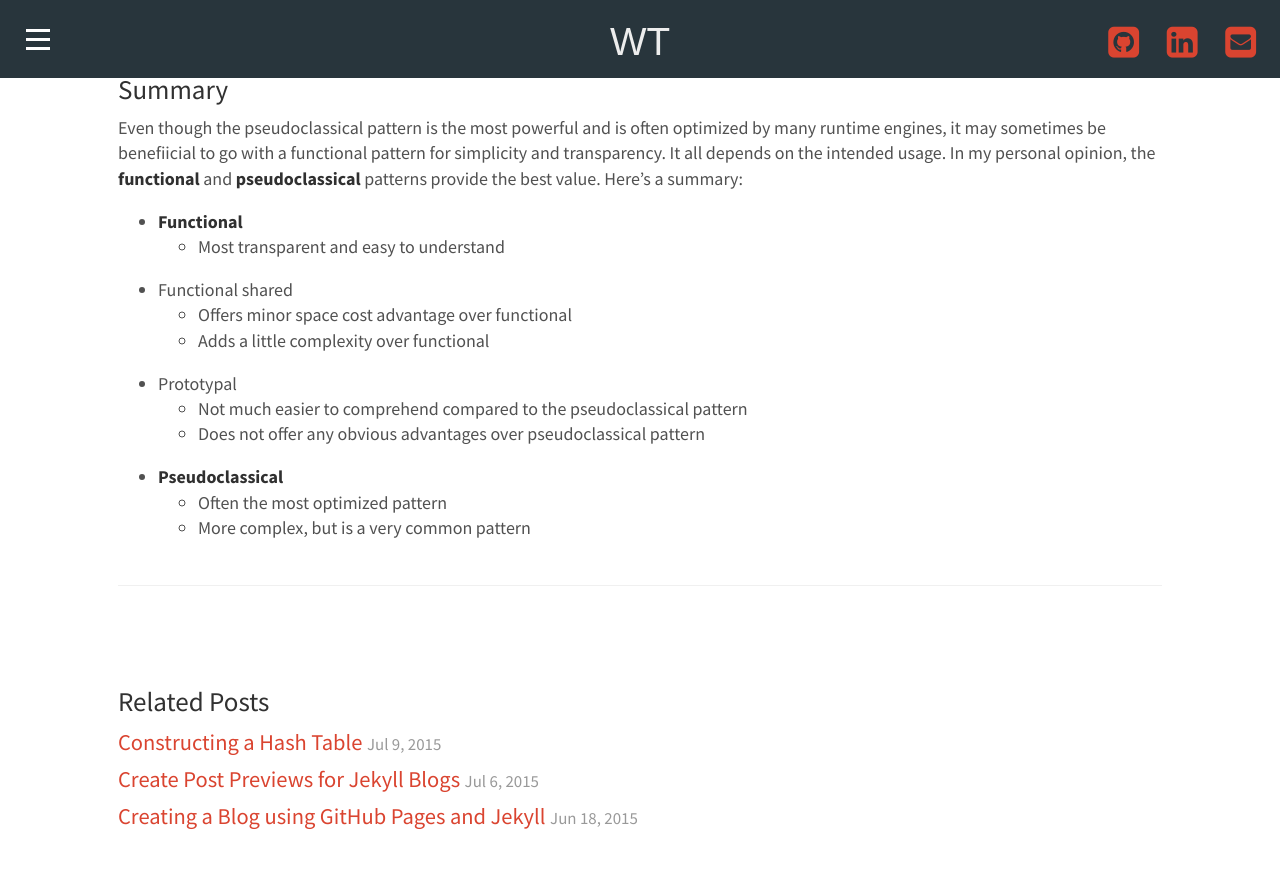
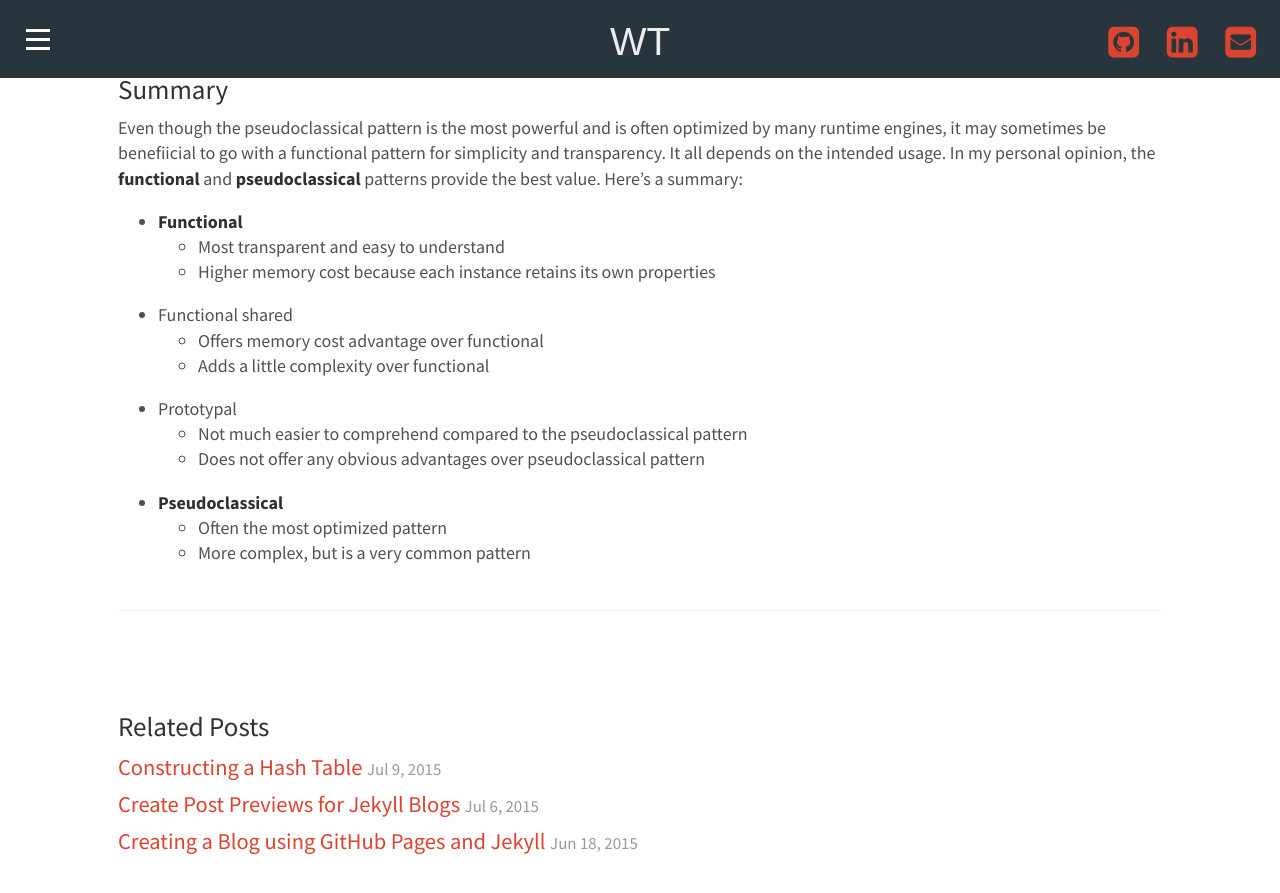
Before and after one commit to wezleytsai/wezleytsai.github.io, a Jekyll site: the page built from _posts/2015-07-24-javascript-class-instantiation-and-inheritance-patterns.md, in a window 1280 px wide and 900 px high, scrolled down 8653 px. Shown: the top 893 px of the window. Built offline with Jekyll 4.4.1, drawn with Linux system fonts in a browser that asks for light colours; nearby versions of some CDN libraries; some web fonts are replaced; Markdown is read by kramdown in place of the engine named in the settings; comment, search, counter and statistics services are not loaded.

Commit message:
More edits

```diff
--- a/_posts/2015-07-24-javascript-class-instantiation-and-inheritance-patterns.md
+++ b/_posts/2015-07-24-javascript-class-instantiation-and-inheritance-patterns.md
@@ -349,8 +349,9 @@ Even though the pseudoclassical pattern is the most powerful and is often optimi
 
 - **Functional**
   + Most transparent and easy to understand
+  + Higher memory cost because each instance retains its own properties
 - Functional shared
-  + Offers minor space cost advantage over functional
+  + Offers memory cost advantage over functional
   + Adds a little complexity over functional
 - Prototypal
   + Not much easier to comprehend compared to the pseudoclassical pattern
```
